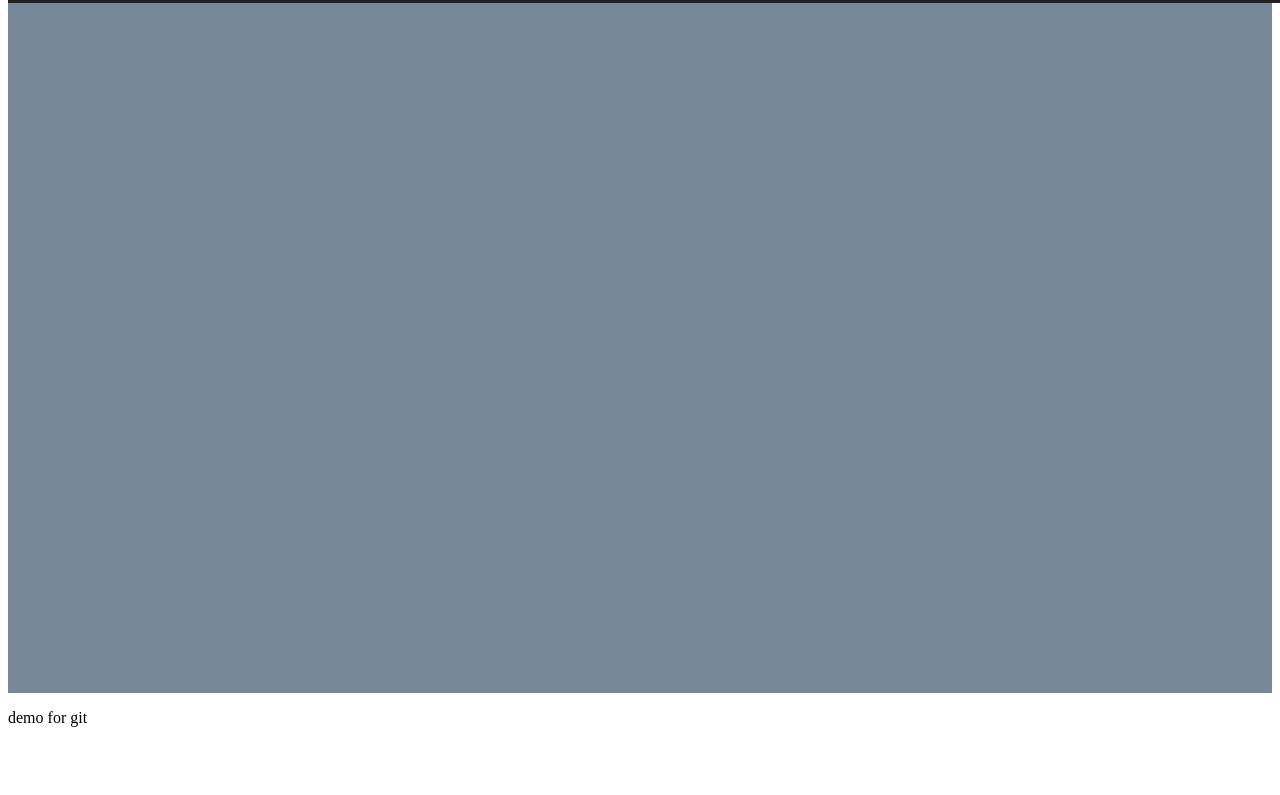
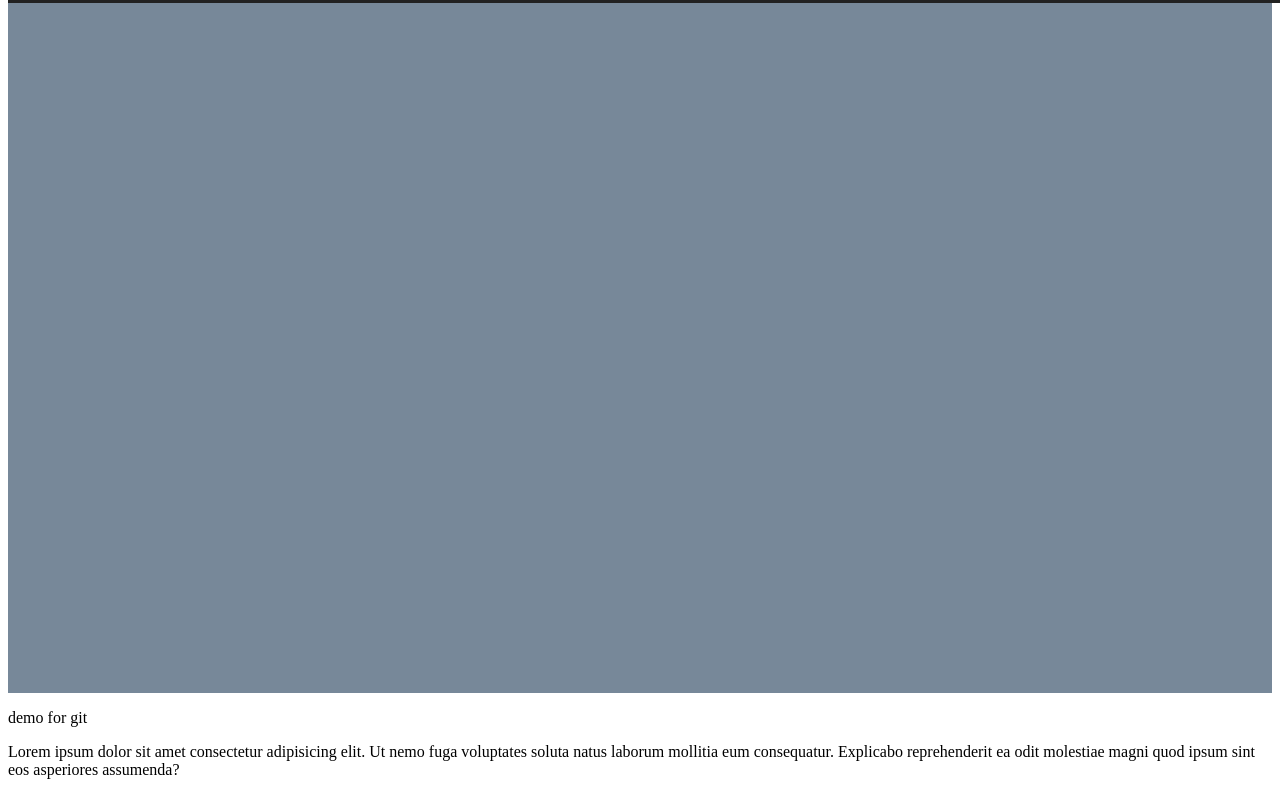
Before and after one commit to gabrieldevopss/demoProject, a plain HTML site: page index.html in a window 1280 px wide. Shown: the part 115-910 px from the top of the page. Before the commit the page ends 858 px from the top, so only its background shows below. Drawn offline with Linux system fonts and the light colour scheme.

Commit message:
second changes

```diff
--- a/index.html
+++ b/index.html
@@ -27,5 +27,14 @@
     <div class="demo-for-git">
       <p>demo for git</p>
     </div>
+
+    <div class="branch">
+      <p>
+        Lorem ipsum dolor sit amet consectetur adipisicing elit. Ut nemo fuga
+        voluptates soluta natus laborum mollitia eum consequatur. Explicabo
+        reprehenderit ea odit molestiae magni quod ipsum sint eos asperiores
+        assumenda?
+      </p>
+    </div>
   </body>
 </html>
```
Also changed, not shown: index.js (added, +10 -0 lines), index2.js (added, +7 -0 lines).
